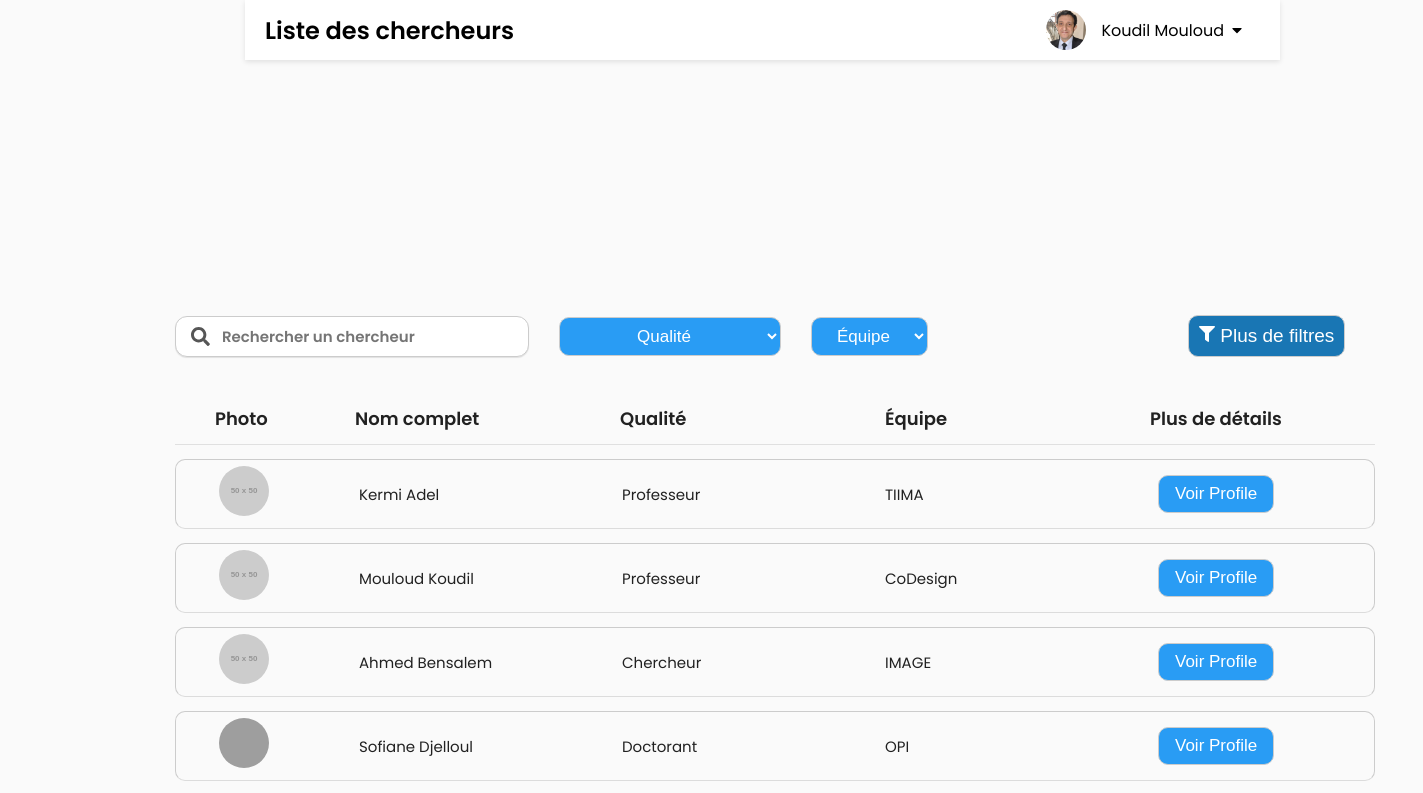
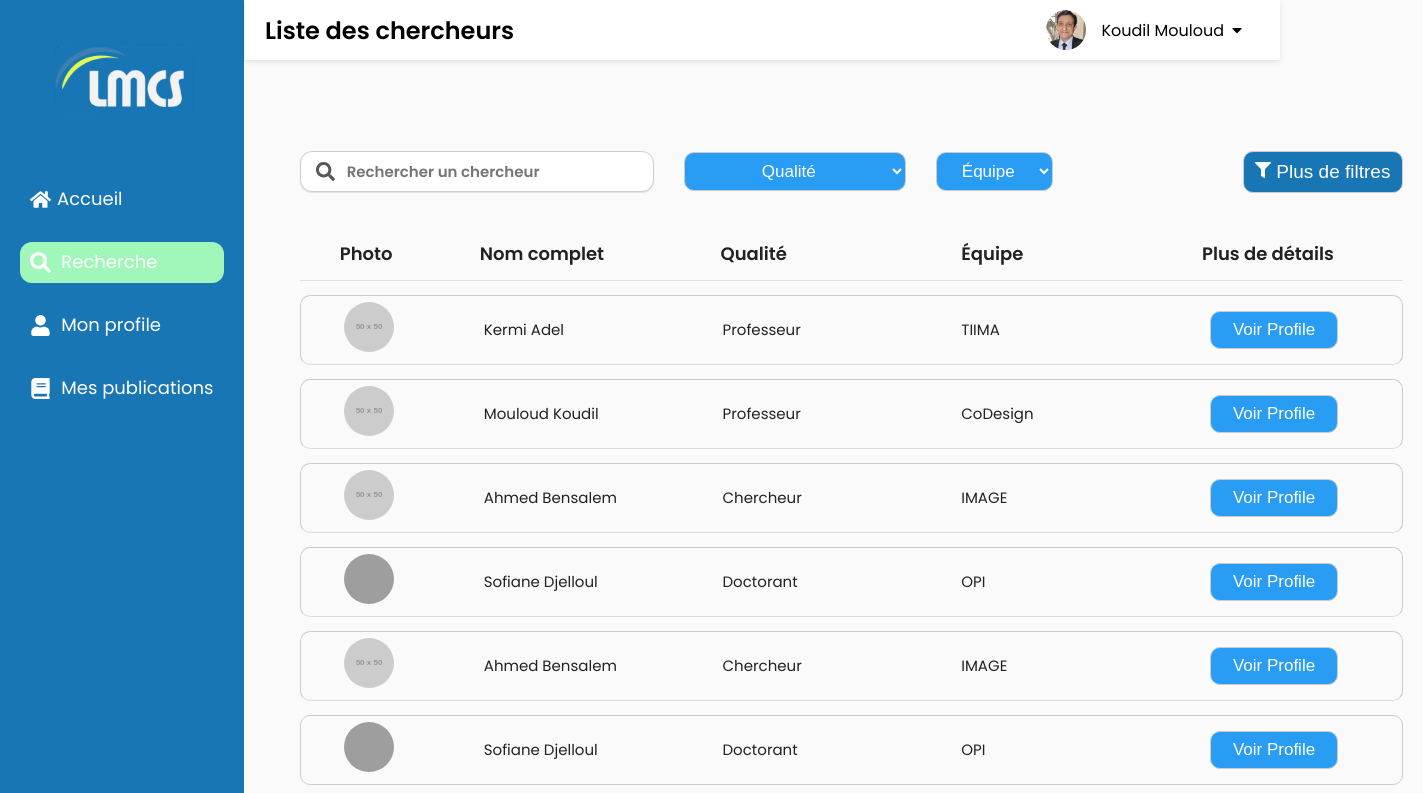
Before and after one commit to sarah-katia/Front-end, a React (Vite) app: page /Table_chercheur in a window 1280 px wide. Shown: the top 793 px of the page, 1423 px wide, since content can reach past the window. Built offline with nearby package versions, Linux system fonts and the light colour scheme; grey boxes are pictures that could not be loaded.

Commit message:
responsive table_chercheur

```diff
--- a/src/App.jsx
+++ b/src/App.jsx
@@ -8,7 +8,7 @@ import Table_chercheur from './component/table/Table_chercheur';
 import Filtre from './component/table/filtre';
 import ProfilePage from './component/Mon profile/PageProfile';
 import ModifierPage from './component/modifier/PageModifier';
-
+import Sidebar from './component/nav/Sidebar';
 import koudilpic from './assets/koudil.png';
 
 function App() {
@@ -37,7 +37,6 @@ function App() {
   return (
     <Router>
       <Routes>
-
       <Route path="/Flogin" element={<Flogin />} />
         <Route path="/Nvmdp" element={<Nvmdp />} />
         <Route path="/Mdpoublier" element={<Mdpoublier/>} />
--- a/src/component/nav/Sidebar.module.css
+++ b/src/component/nav/Sidebar.css
@@ -13,6 +13,7 @@
     flex-direction: column;
     padding-top: 20px;
     overflow: hidden;
+    display: block;
 
   }
 
@@ -22,6 +23,7 @@
     font-size: 24px;
     margin-left: 52px !important;
     margin-bottom: 35px;
+    width: 9rem;
   }
 
   .navbar ul {
--- a/src/component/nav/Sidebar.jsx
+++ b/src/component/nav/Sidebar.jsx
@@ -2,7 +2,7 @@ import React from "react";
 import { Link } from "react-router-dom";
 import { FaHome, FaSearch, FaUser, FaBook } from "react-icons/fa";
 import logo from "../../assets/LMCSblanc.png";
-import "./Sidebar.module.css";
+import "./Sidebar.css";
 
 const Sidebar = () => {
   return (
--- a/src/component/table/Table_chercheur.css
+++ b/src/component/table/Table_chercheur.css
@@ -6,8 +6,8 @@
   }
 
   .chercheurs-content {
-
-    margin-left: 270px;
+    width: 75%;
+   margin-left: 15%;
     padding: 20px;
     width: 75rem;
     display: flex;
@@ -64,9 +64,10 @@
 scale: 1.001;  }
 
   button {
-    margin-left: 230px;
+    margin-left: 160px;
     font-size: 19px;
     padding: 9px 10px;
+    width: 10rem;
     border-radius: 10px;
     border: 1px solid #ccc;
     background-color: #1976b4;
@@ -84,6 +85,7 @@ scale: 1.001;  }
   }
 
   .btn-profile {
+    width: 8rem;
     margin-left: 10px;
     font-size: 17px;
     padding: 8px 16px;
@@ -165,3 +167,12 @@ select option {
   padding: 15px;
   border: none;
 }
+@media screen and (max-width: 1456px)  {
+
+  .chercheurs-container {
+  padding-left:7%;
+
+
+  }
+
+}
--- a/src/component/table/Table_chercheur.jsx
+++ b/src/component/table/Table_chercheur.jsx
@@ -92,7 +92,11 @@ const Table_chercheur = () => {
             pagination
             className="table"
             customStyles={{
-              table: { style: { width: '100%', minHeight: '750px', backgroundColor: "#fafafa", zIndex: "-1" } },
+              table: { style: { width: '100%', minHeight: '750px', backgroundColor: "#fafafa", zIndex: "-1" } ,  responsiveWrapper: {
+                style: {
+                  marginLeft: "0",
+                }
+              } },
               rows: { style: { minHeight: '70px', borderRadius: "10px", marginTop: "14px", fontSize : '15px', padding :'3px', backgroundColor: "#fafafa", border: "1px solid #ccc" } },
               headCells: { style: { fontSize: "18px", fontWeight: "bold", textAlign: "center", paddingLeft: "40px", backgroundColor: "#fafafa" } },
               cells: { style: { backgroundColor: "#fafafa", paddingLeft: "40px", paddingRight: "20px" } },
@@ -104,6 +108,7 @@ const Table_chercheur = () => {
                 previousButtonStyle: { borderRadius: "5px" }
               },
             }}
+
           />
 
           {/* Overlay des filtres */}
```
